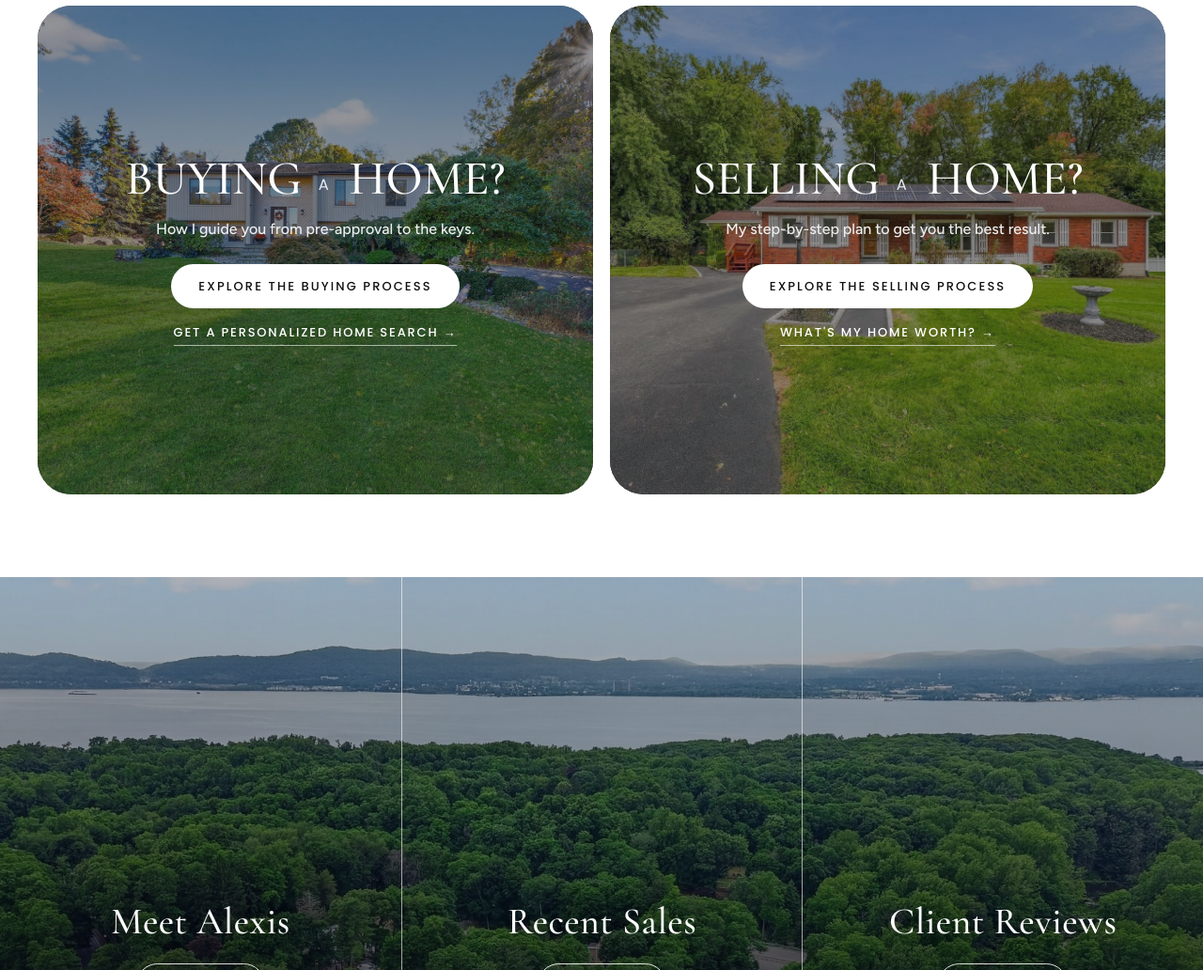
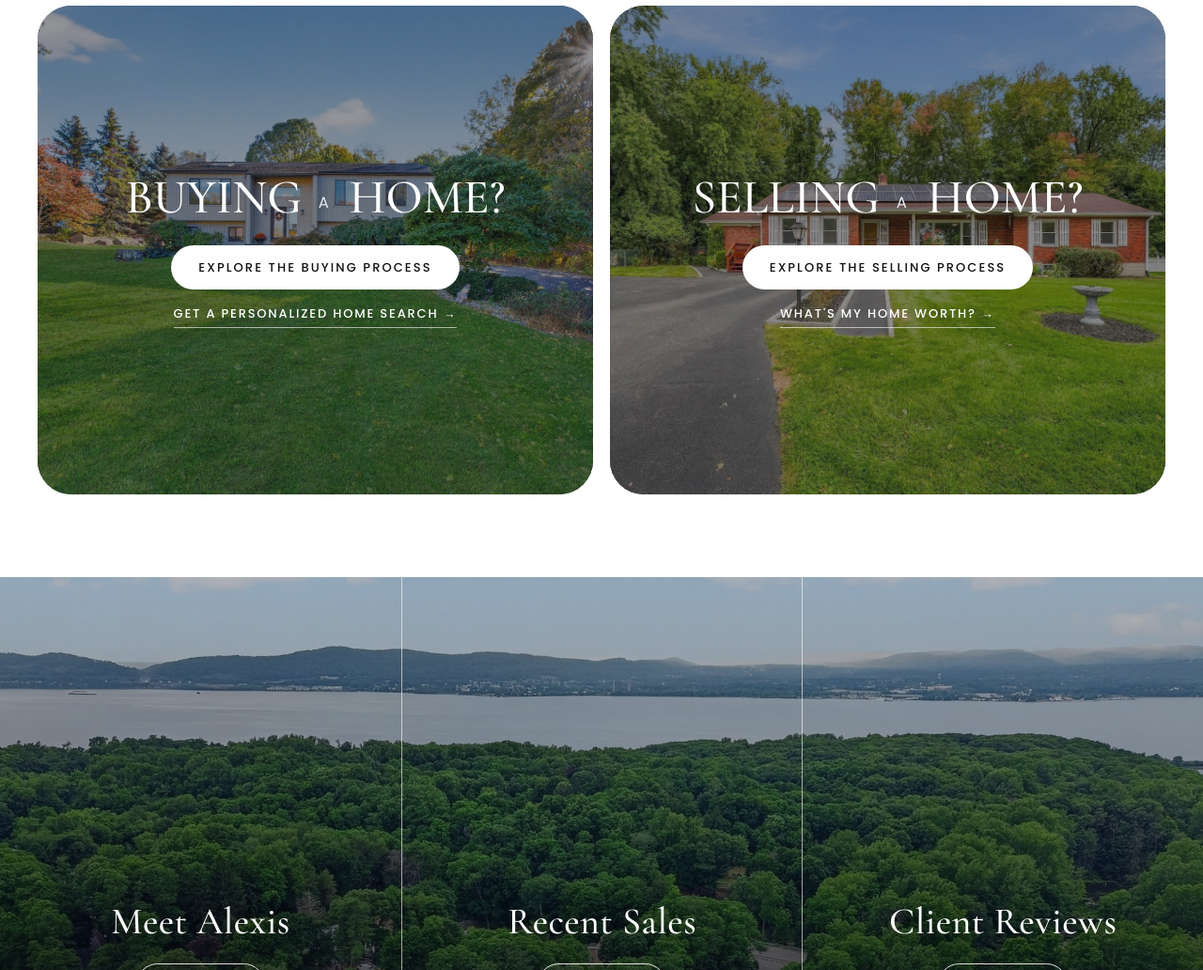
Before and after one commit to alexiscookrealestate/alexis-cook-website, a plain HTML site: page index.html in a window 1280 px wide. Shown: the part 1300-2332 px from the top of the page at 94% size. Drawn offline with nearby package versions, Linux system fonts and the light colour scheme; a web font is replaced by a local one.

Commit message:
buying selling foix

```diff
--- a/index.html
+++ b/index.html
@@ -55,8 +55,8 @@
 </div></section>
 <section class="moved-head"><div class="meet-head reveal"><p class="meet-intro">Guiding your next move in the <em>Hudson Valley</em></p></div></section>
 <section class="split">
-  <div class="panel reveal" style="--img:url('panel-buy.jpg')"><a class="p-cover" href="buyers.html" tabindex="-1" aria-hidden="true"></a><span class="p-inner"><span class="p-title">Buying <span class="mini">a</span> Home?</span><span class="p-desc">How I guide you from pre-approval to the keys.</span><a class="btn sq light" href="buyers.html">Explore the buying process</a><a class="p-sub open-collection" href="home-search.html">Get a personalized home search <span aria-hidden="true">→</span></a></span></div>
-  <div class="panel reveal" style="--img:url('panel-sell.jpg')"><a class="p-cover" href="sellers.html" tabindex="-1" aria-hidden="true"></a><span class="p-inner"><span class="p-title">Selling <span class="mini">a</span> Home?</span><span class="p-desc">My step-by-step plan to get you the best result.</span><a class="btn sq light" href="sellers.html">Explore the selling process</a><a class="p-sub" href="home-value.html">What's my home worth? <span aria-hidden="true">→</span></a></span></div>
+  <div class="panel reveal" style="--img:url('panel-buy.jpg')"><a class="p-cover" href="buyers.html" tabindex="-1" aria-hidden="true"></a><span class="p-inner"><span class="p-title">Buying <span class="mini">a</span> Home?</span><a class="btn sq light" href="buyers.html">Explore the buying process</a><a class="p-sub open-collection" href="home-search.html">Get a personalized home search <span aria-hidden="true">→</span></a></span></div>
+  <div class="panel reveal" style="--img:url('panel-sell.jpg')"><a class="p-cover" href="sellers.html" tabindex="-1" aria-hidden="true"></a><span class="p-inner"><span class="p-title">Selling <span class="mini">a</span> Home?</span><a class="btn sq light" href="sellers.html">Explore the selling process</a><a class="p-sub" href="home-value.html">What's my home worth? <span aria-hidden="true">→</span></a></span></div>
 </section>
 <section class="lx-links"><div class="lx-wrap"><a class="lx-l" href="about.html"><span class="lx-t">Meet Alexis</span><span class="lx-a">Explore<i aria-hidden="true">→</i></span></a><a class="lx-l" href="sales.html"><span class="lx-t">Recent Sales</span><span class="lx-a">Explore<i aria-hidden="true">→</i></span></a><a class="lx-l" href="reviews.html"><span class="lx-t">Client Reviews</span><span class="lx-a">Explore<i aria-hidden="true">→</i></span></a></div></section>
 <section class="quote-band"><div class="wrap reveal">
```
